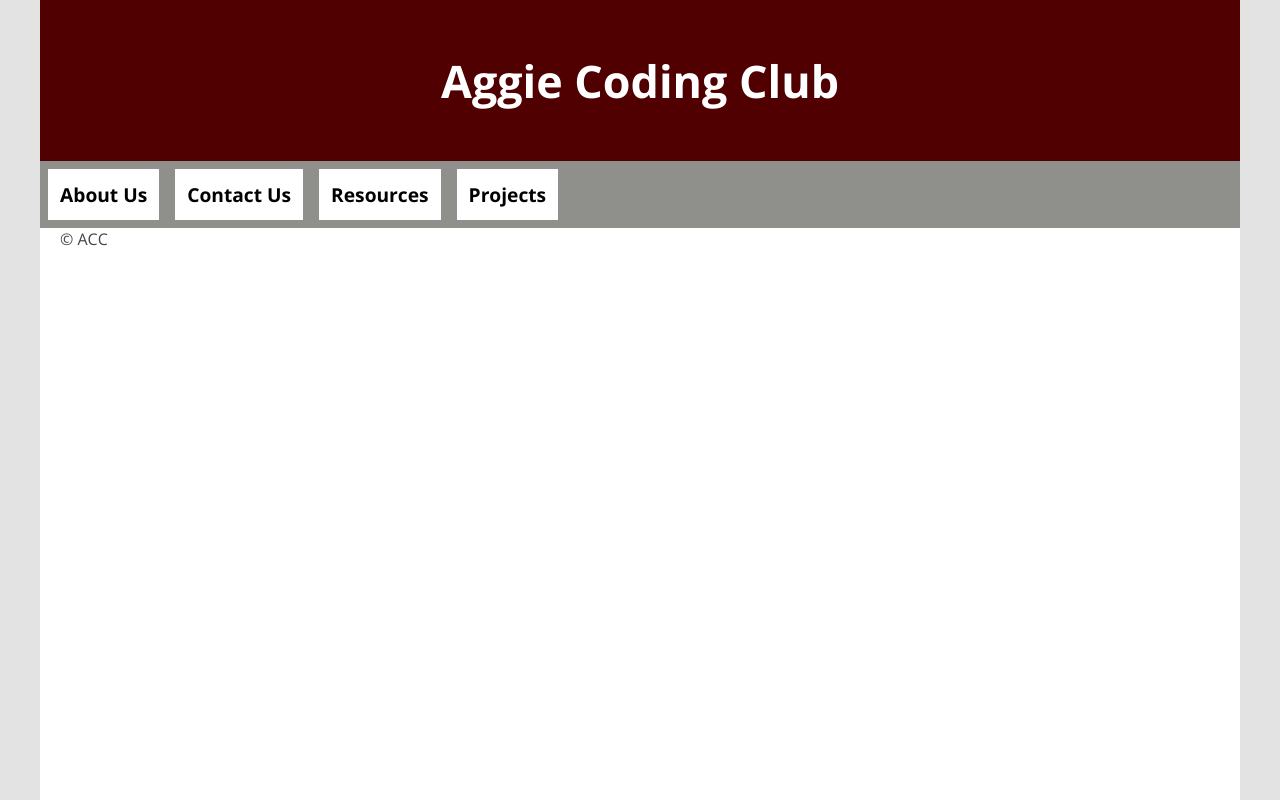
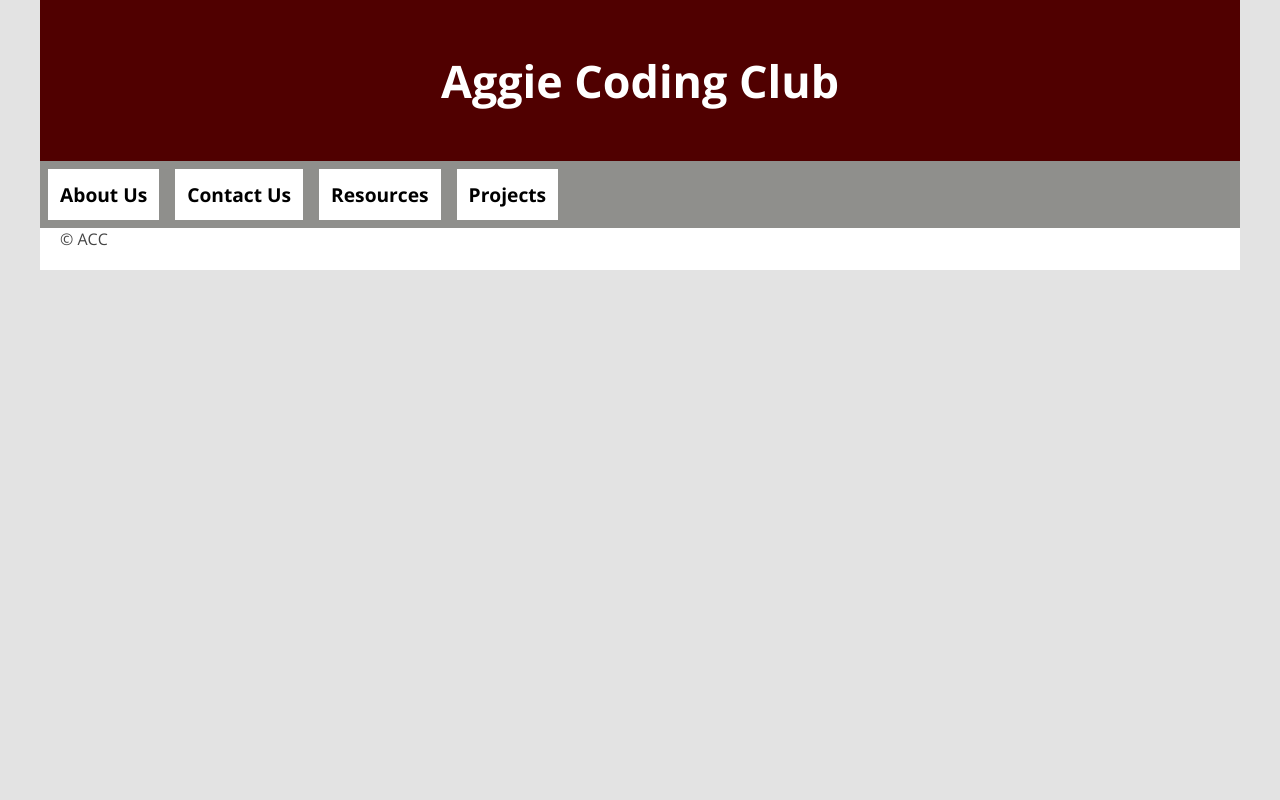
Before and after one commit to rohitmucherla/ACC-Website, a PHP site: page /ACCmain.html in a window 1280 px wide. Run offline with PHP 8.4, Linux system fonts and the light colour scheme.

Commit message:
Update main.css

```diff
--- a/ACC_Website/main.css
+++ b/ACC_Website/main.css
@@ -18,7 +18,7 @@ body {
 	color: #444;
 	margin: 0;
 	padding: 0;
-	background-color: #fff;
+	/*background-color: #fff;*/
 	height: 100%;
 }
 
```
